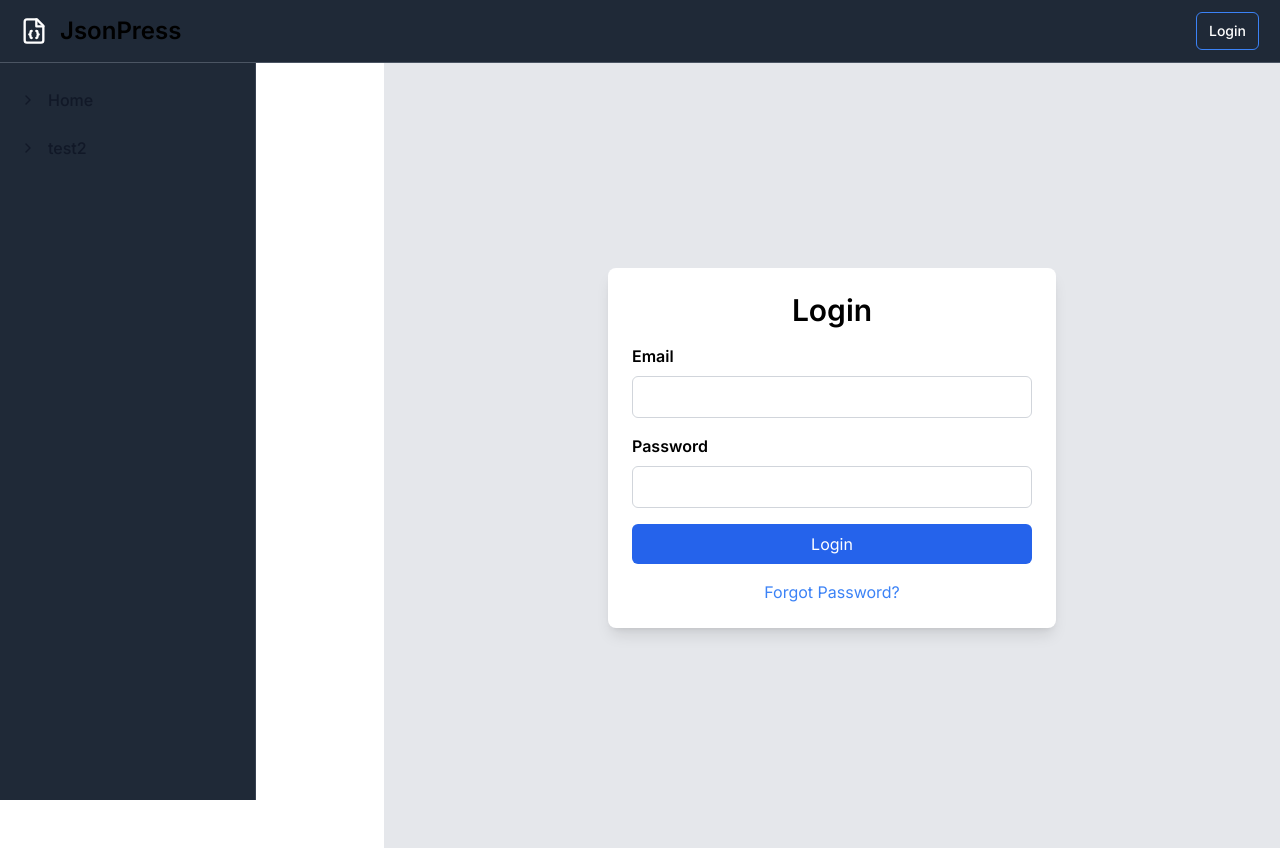
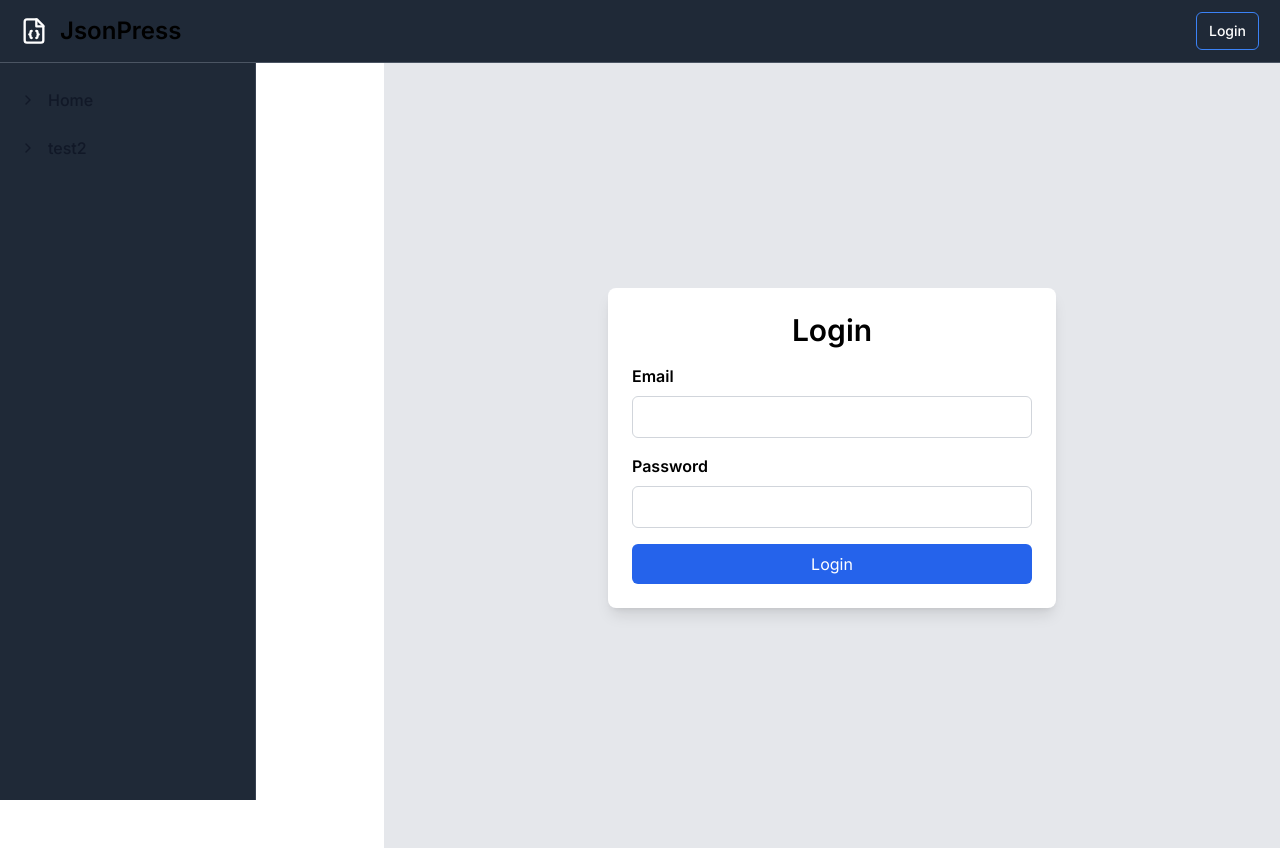
Before and after one commit to ChampionBuffalo1/JsonPress, a Next.js app: page /login in a window 1280 px wide. Built offline with nearby package versions, Linux system fonts and the light colour scheme.

Commit message:
Added client side validation

```diff
--- a/src/app/login/page.tsx
+++ b/src/app/login/page.tsx
@@ -73,9 +73,11 @@ export default function LoginCard() {
             </label>
             <input
               required
-              className="w-full p-2 border border-gray-300 rounded-md outline-none"
+              minLength={8}
+              maxLength={32}
               type="password"
               {...register("password", { required: true })}
+              className="w-full p-2 border border-gray-300 rounded-md outline-none"
             />
             {error?.password && (
               <p className="text-red-600 text-sm mt-1">{error.password}</p>
@@ -84,16 +86,11 @@ export default function LoginCard() {
           <button
             type="submit"
             disabled={isLoading}
-            className="w-full bg-blue-600 text-white py-2 px-4 rounded-md hover:bg-blue-700"
+            className="w-full bg-blue-600 text-white py-2 px-4 rounded-md hover:bg-blue-700 disabled:bg-gray-500 disabled:opacity-50 disabled:cursor-not-allowed"
           >
             Login
           </button>
         </form>
-        <div className="mt-4 text-center">
-          <a className="text-blue-500 hover:underline" href="/forgot-password">
-            Forgot Password?
-          </a>
-        </div>
       </div>
     </div>
   );
```
